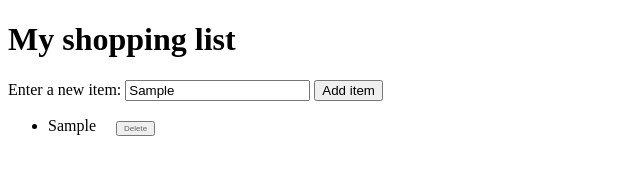
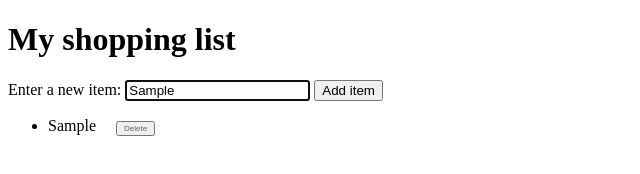
Before and after one commit to Luka9kw/Javascript-The-Odin-Project, a plain HTML site: page foundations/dom-manipulation-and-events/events/assignment/shopping-list/shopping-list.html in a window 1280 px wide. Both pictures are taken after typing "Sample" into the empty fields and a click on the button "Add item". Shown: the whole page, without its empty margins (0-640 px from the left). Drawn offline with Linux system fonts and the light colour scheme.

Commit message:
inpt focus adicionado para manter foco de digitação no input

```diff
--- a/foundations/dom-manipulation-and-events/events/assignment/shopping-list/shopping-list.html
+++ b/foundations/dom-manipulation-and-events/events/assignment/shopping-list/shopping-list.html
@@ -57,6 +57,7 @@
       deleteBtn.addEventListener("click", () => {
       ul.removeChild(li)
     })
+    inpt.focus()
     })
 
 
```
